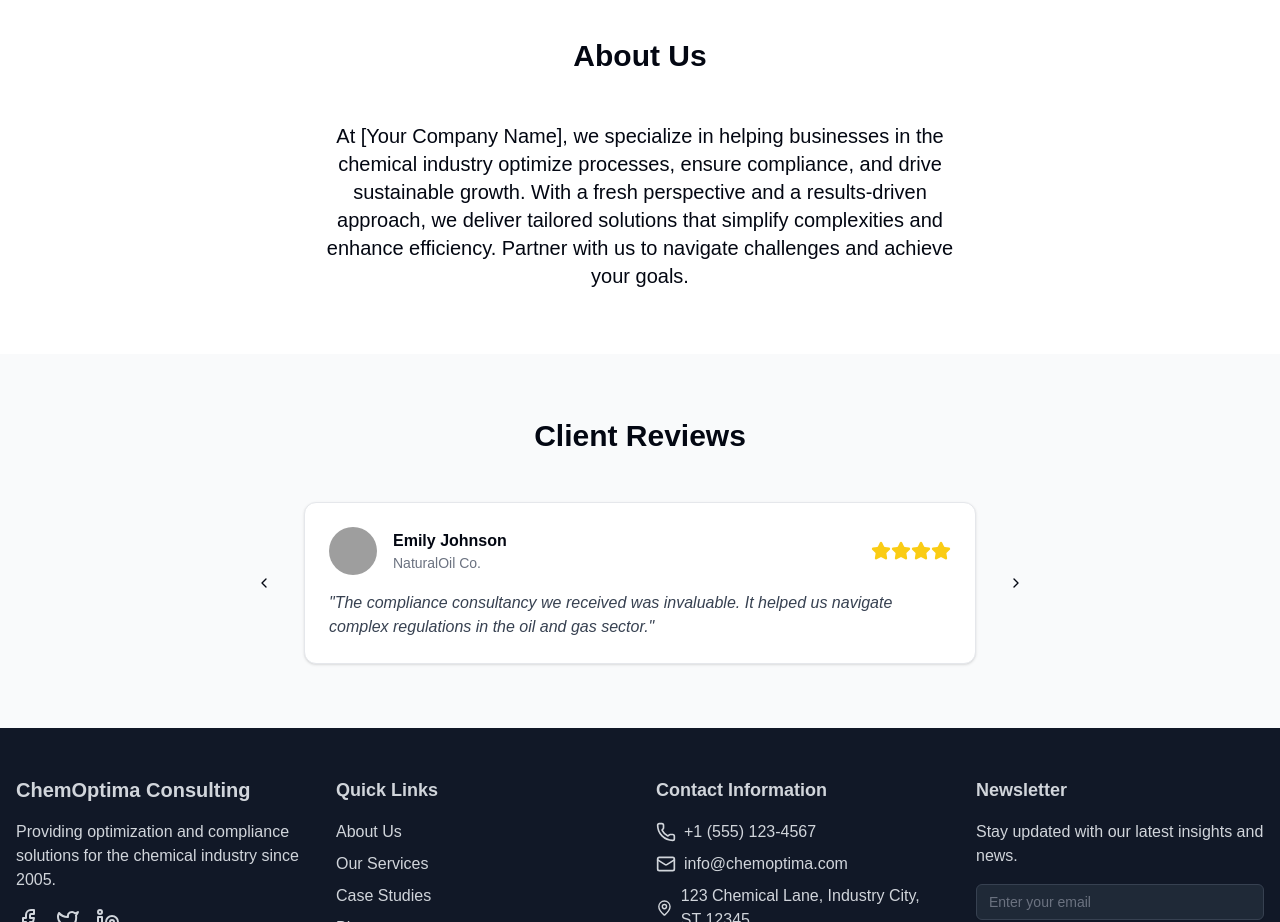
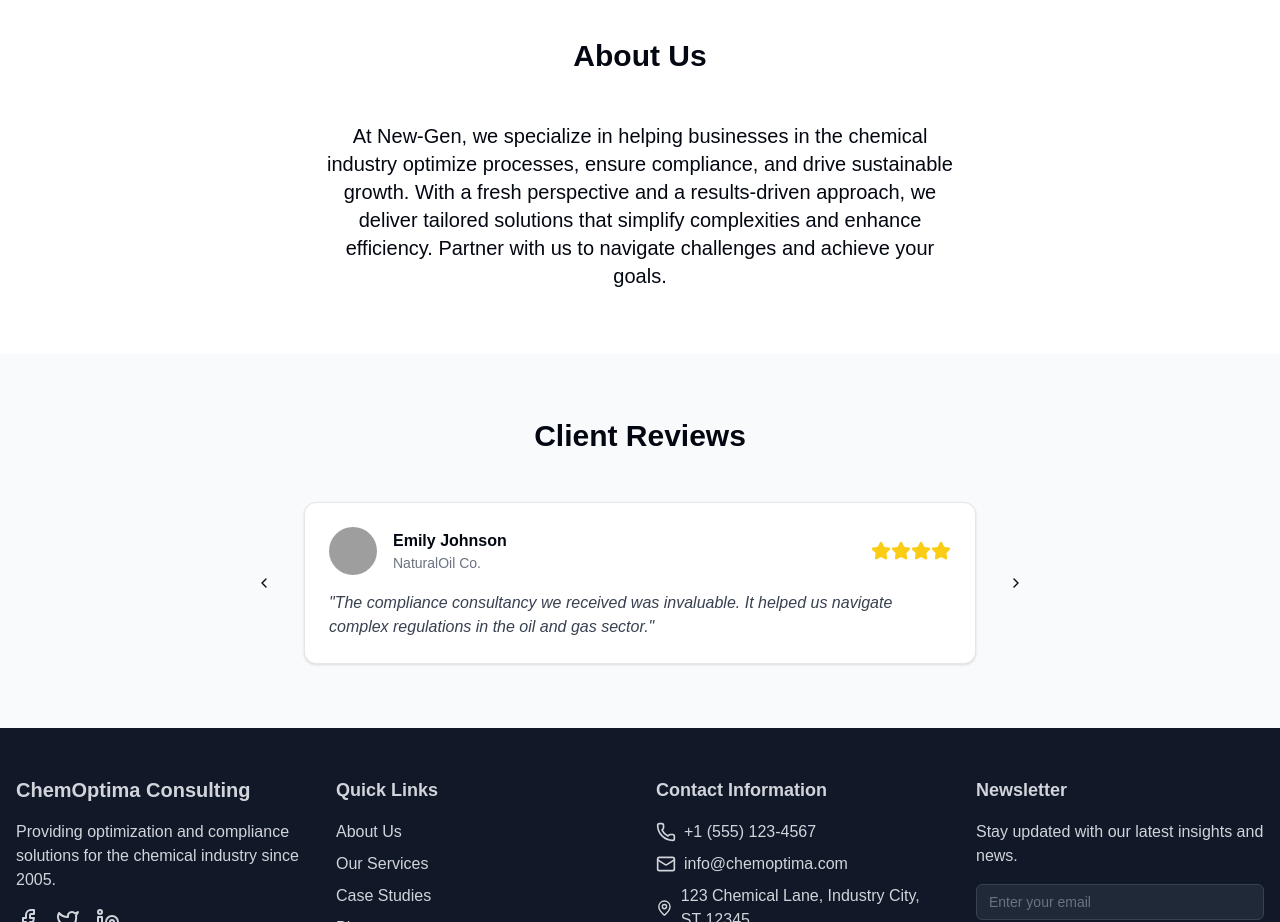
Before and after one commit to manthankhawse/opti-consul, a Next.js app: page / in a window 1280 px wide. Shown: the part 1520-2442 px from the top of the page. Built offline with nearby package versions, Linux system fonts and the light colour scheme; grey boxes are pictures that could not be loaded.

Commit message:
Update About.tsx

```diff
--- a/app/components/About.tsx
+++ b/app/components/About.tsx
@@ -5,7 +5,7 @@ function About() {
     <>
         <div className="flex-col w-full py-16">
             <h1 className="text-3xl font-bold text-center mb-12">About Us</h1>
-            <p className='text-center w-1/2 mx-auto text-xl'>At [Your Company Name], we specialize in helping businesses in the chemical industry optimize processes, ensure compliance, and drive sustainable growth. With a fresh perspective and a results-driven approach, we deliver tailored solutions that simplify complexities and enhance efficiency. Partner with us to navigate challenges and achieve your goals.</p>
+            <p className='text-center w-1/2 mx-auto text-xl'>At New-Gen, we specialize in helping businesses in the chemical industry optimize processes, ensure compliance, and drive sustainable growth. With a fresh perspective and a results-driven approach, we deliver tailored solutions that simplify complexities and enhance efficiency. Partner with us to navigate challenges and achieve your goals.</p>
         </div>
     </>
   )
```
